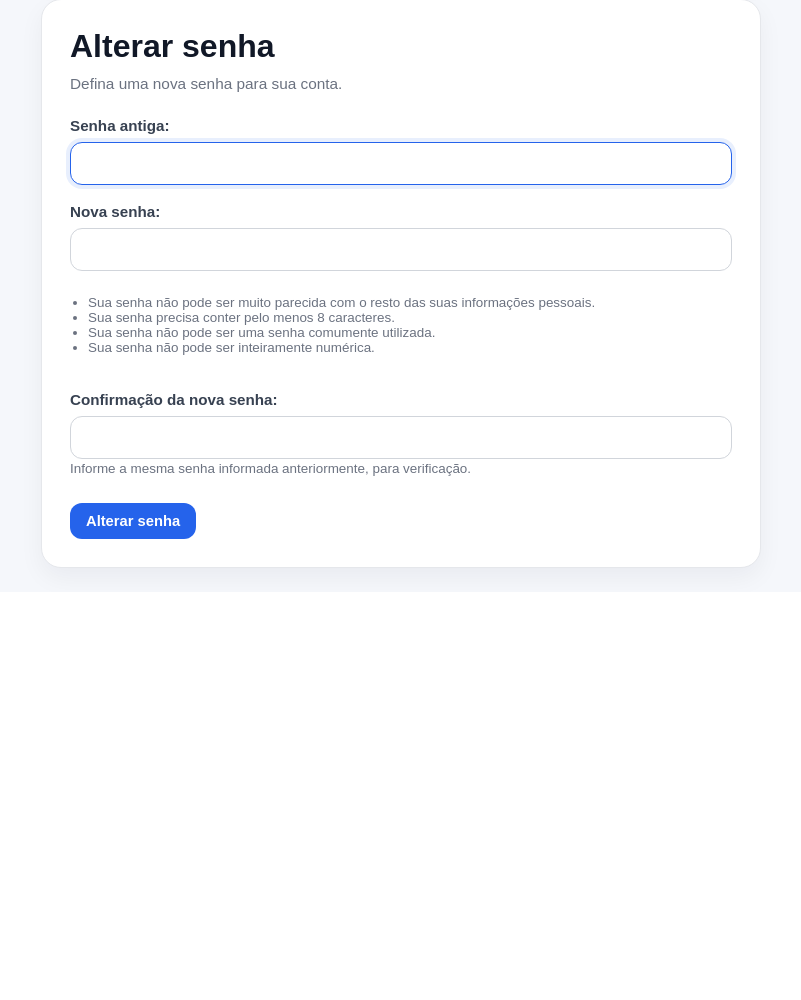
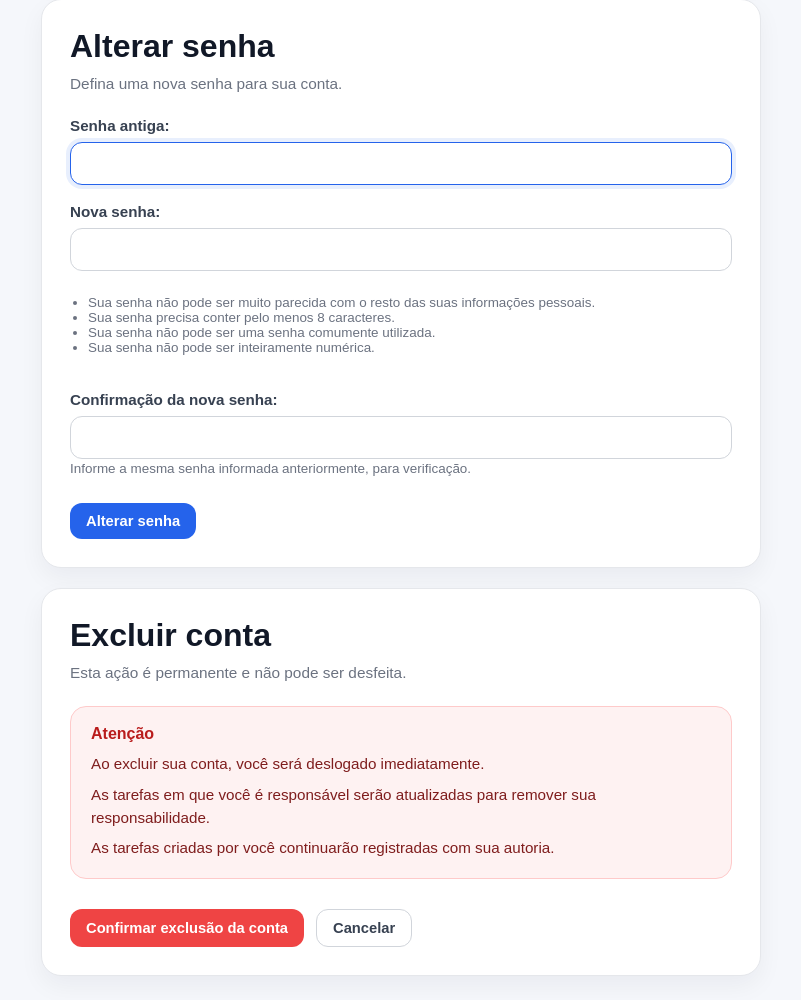
Before and after one commit to mfigueireddo/t1-programacao-web, a Django app: page /authentication/perfil/ in a window 1280 px wide. Shown: the part 667-1667 px from the top of the page, without its empty margins (239-1040 px from the left). Before the commit the page ends 1254 px from the top, so only its background shows below. Run offline with Django 5.2, Linux system fonts and the light colour scheme; the visitor is signed in with stand-in values (Sample User, id 1); data that the repository does not hold is empty.

Commit message:
Deleção do usuário

```diff
--- a/authentication/templates/authentication/perfil.html
+++ b/authentication/templates/authentication/perfil.html
@@ -55,5 +55,36 @@
         </form>
     </div>
 
+    <div class="kanban-form-card">
+        <h2 class="kanban-form-title">Excluir conta</h2>
+        <p class="kanban-form-subtitle">
+            Esta ação é permanente e não pode ser desfeita.
+        </p>
+
+        <div class="kanban-danger-box">
+            <h3>Atenção</h3>
+            <p>Ao excluir sua conta, você será deslogado imediatamente.</p>
+            <p>
+                As tarefas em que você é responsável serão atualizadas para remover sua responsabilidade.
+            </p>
+            <p>
+                As tarefas criadas por você continuarão registradas com sua autoria.
+            </p>
+        </div>
+
+        <form method="post" class="kanban-form">
+            {% csrf_token %}
+
+            <div class="kanban-form-actions">
+                <button type="submit" name="deletar_conta" class="kanban-button kanban-button-danger">
+                    Confirmar exclusão da conta
+                </button>
+                <a href="{% url 'kanban:home' %}" class="kanban-button kanban-button-outline">
+                    Cancelar
+                </a>
+            </div>
+        </form>
+    </div>
+
 </div>
 {% endblock %}
--- a/authentication/views.py
+++ b/authentication/views.py
@@ -1,8 +1,11 @@
 from django.contrib import messages
-from django.contrib.auth import login, update_session_auth_hash
+from django.contrib.auth import login, logout, update_session_auth_hash
 from django.contrib.auth.decorators import login_required
 from django.contrib.auth.forms import PasswordChangeForm
+from django.db import transaction
 from django.shortcuts import render, redirect
+
+from kanban.models import Tarefa
 
 from .forms import SignUpForm, PerfilForm
 from .models import Perfil
@@ -47,7 +50,24 @@ def perfil_view(request):
     senha_form = PasswordChangeForm(request.user)
 
     if request.method == 'POST':
-        if 'salvar_perfil' in request.POST:
+        if 'deletar_conta' in request.POST:
+            user = request.user
+            username = user.username
+
+            with transaction.atomic():
+                tarefas_com_responsabilidade = Tarefa.objects.filter(responsaveis=user)
+                for tarefa in tarefas_com_responsabilidade:
+                    tarefa.responsaveis.remove(user)
+
+                Tarefa.objects.filter(criador=user, criador_nome='').update(criador_nome=username)
+
+                logout(request)
+                user.delete()
+
+            messages.success(request, 'Sua conta foi deletada com sucesso.')
+            return redirect('authentication:login')
+
+        elif 'salvar_perfil' in request.POST:
             perfil_form = PerfilForm(request.POST, instance=request.user)
             senha_form = PasswordChangeForm(request.user)
 
```
Also changed, not shown: kanban/models.py (+11 -1 lines), kanban/templates/kanban/editar_tarefa.html (+10 -1 lines).
